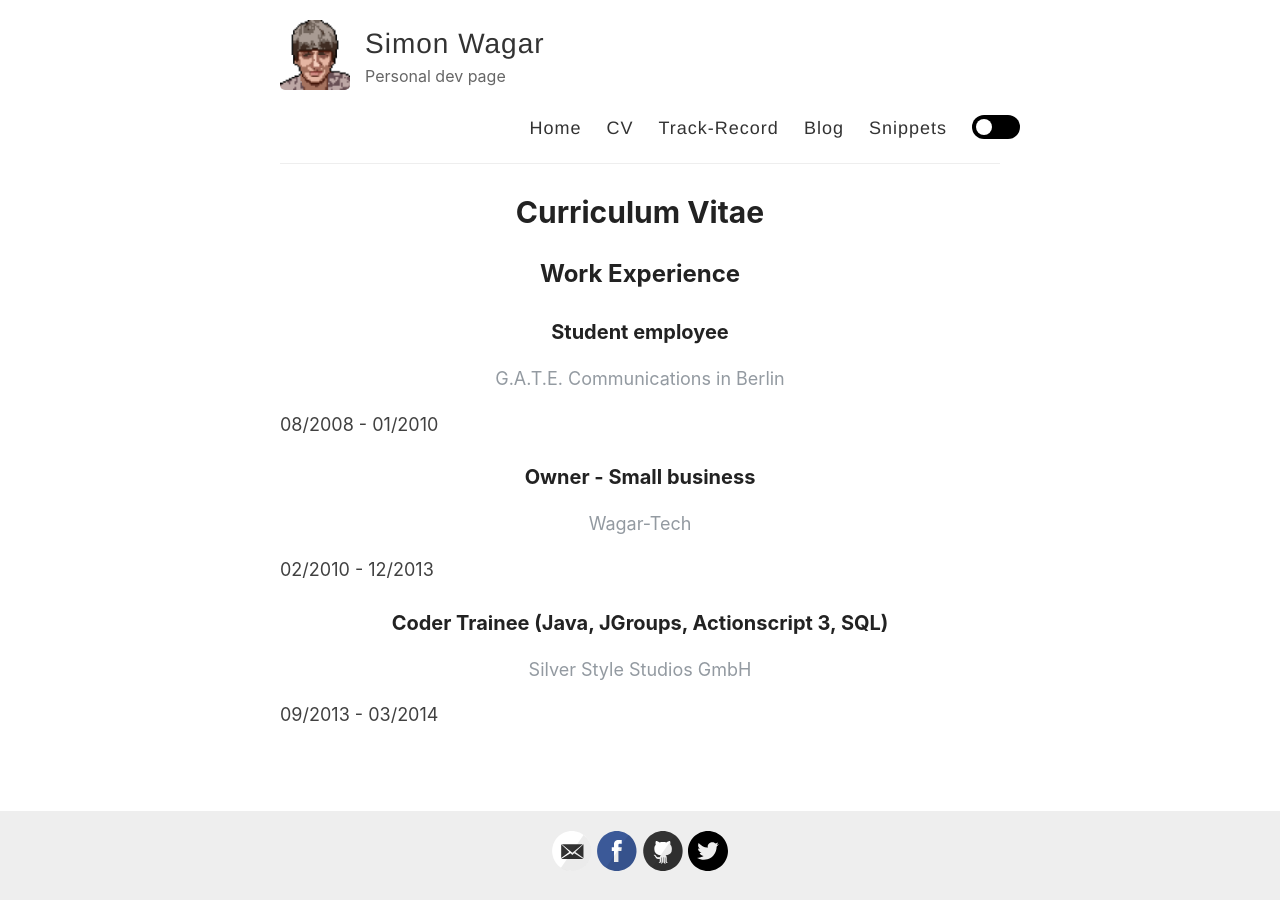
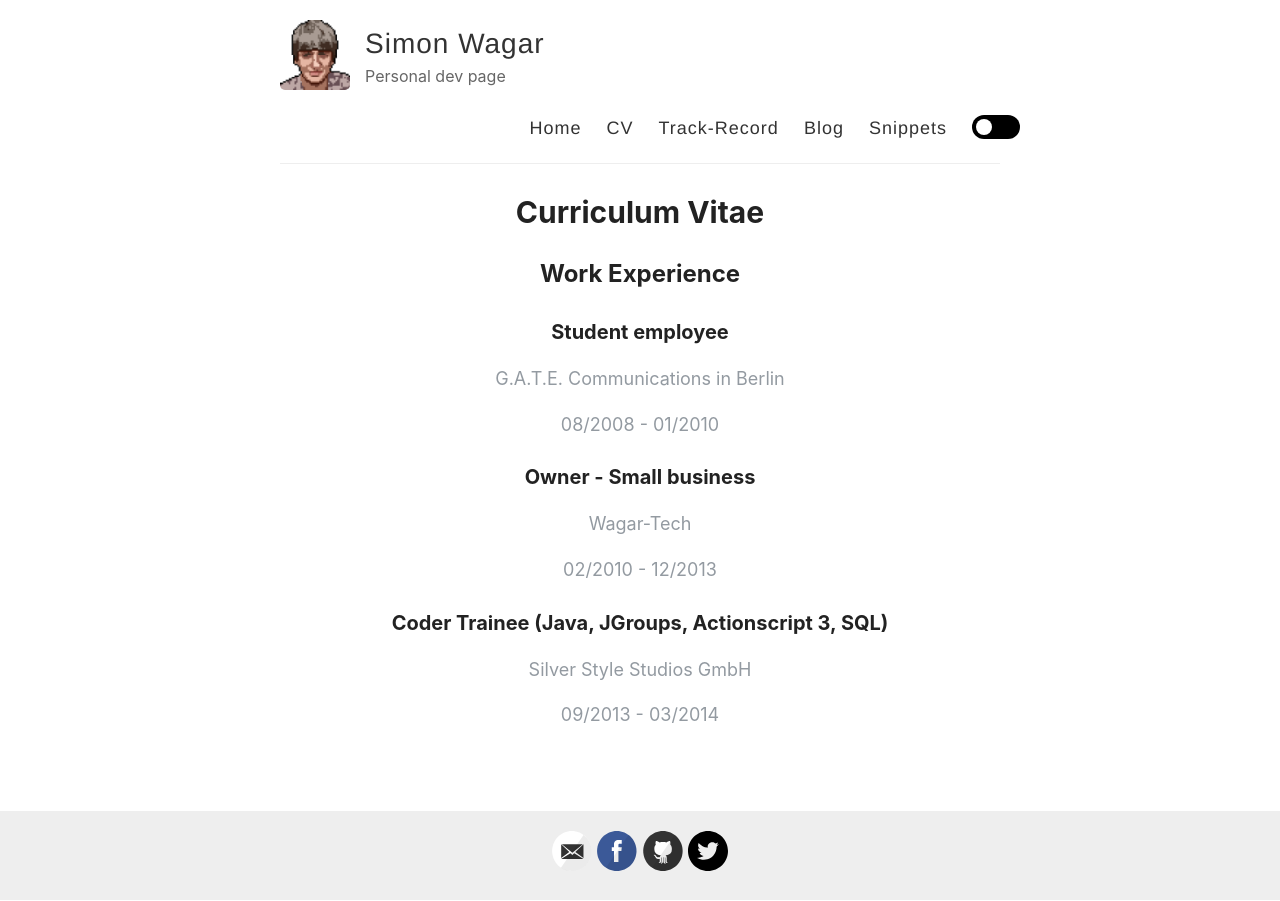
Before and after one commit to swagar/my-reverie, a Jekyll site: the page built from _pages/cv.md, in a window 1280 px wide. Built offline with Jekyll 4.4.1, drawn with Linux system fonts in a browser that asks for light colours.

Commit message:
work on cv

```diff
--- a/_pages/cv.md
+++ b/_pages/cv.md
@@ -12,7 +12,7 @@ title: Curriculum Vitae
             <h3>{{ page.position }}</h3>
             <div>
                 <p class="post_date">{{ page.title }}</p>
-                <p>{{ page.start }} - {{ page.end }}</p>
+                <p class="post_date">{{ page.start }} - {{ page.end }}</p>
             </div>
         </article>
     {% endif %}
```
